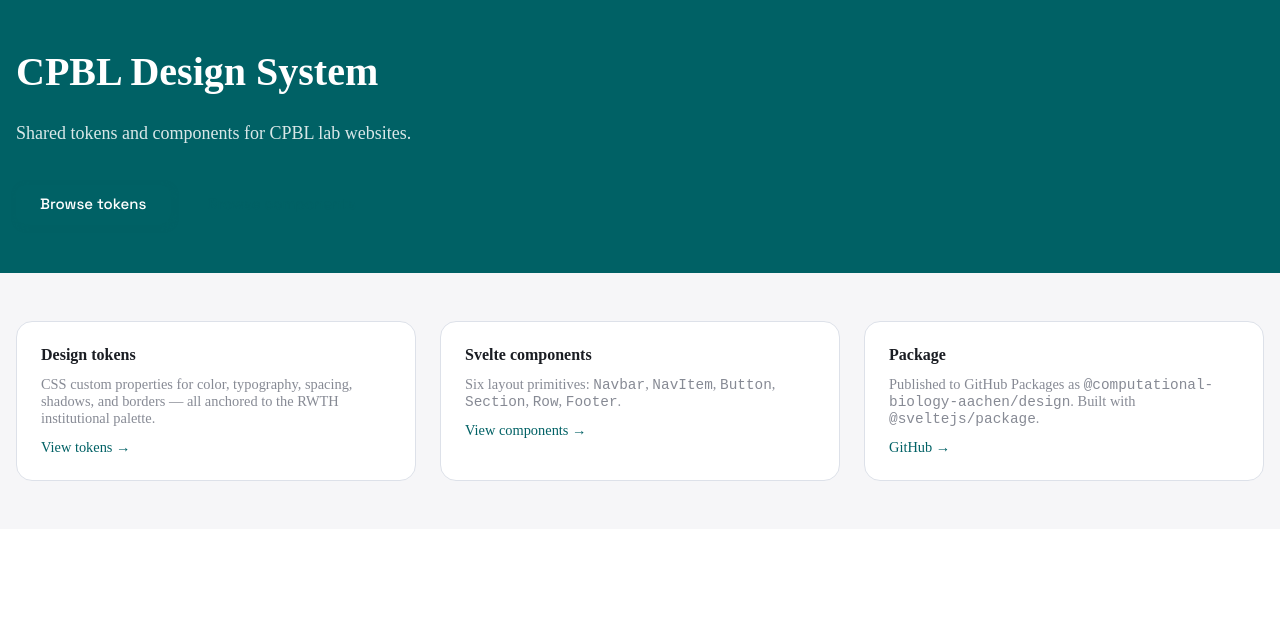
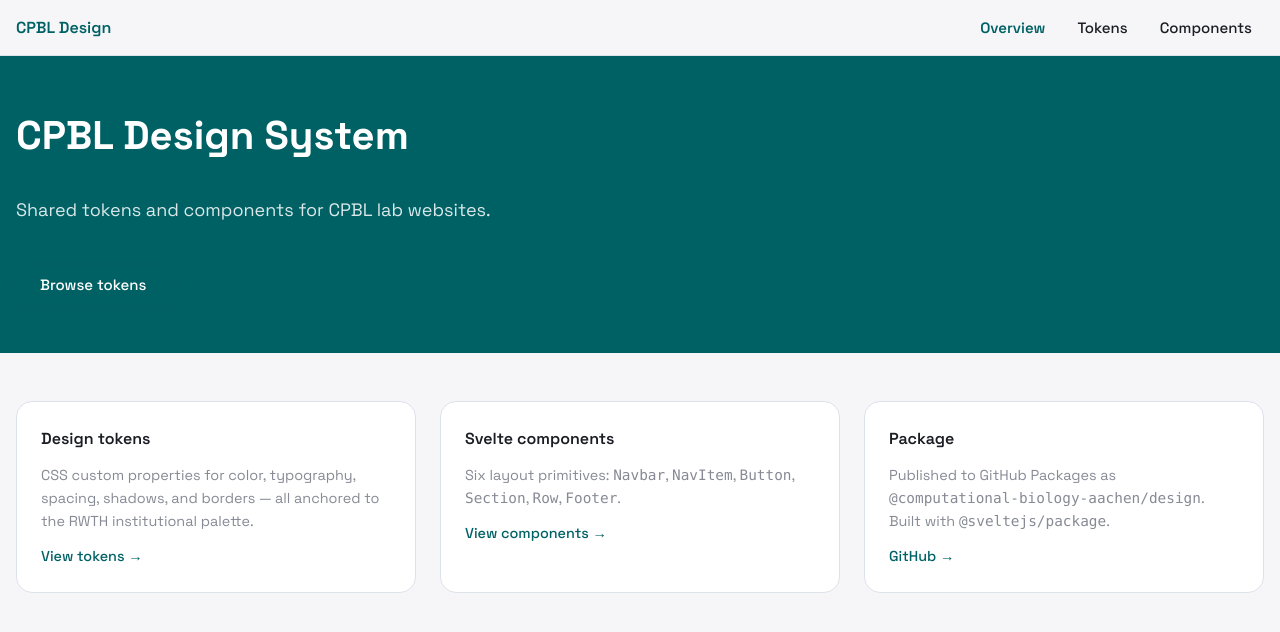
Before and after one commit to Computational-Biology-Aachen/design, a SvelteKit app: page / in a window 1280 px wide. Shown: the top 632 px of the page. Built offline with nearby package versions, Linux system fonts and the light colour scheme.

Commit message:
feat(showcase): add global styles and navbar layout
Flesh out app.css with base resets, design token defaults, and
showcase-specific utility classes (preview panels, code blocks).
Add a Navbar to the root layout so all showcase routes share navigation.

```diff
--- a/src/app.css
+++ b/src/app.css
@@ -1 +1,84 @@
-@import './lib/tokens.css';
+@import "./lib/tokens.css";
+
+*,
+*::before,
+*::after {
+  box-sizing: border-box;
+}
+
+html,
+body {
+  margin: 0;
+  background-color: var(--color-bg);
+  padding: 0;
+  color: var(--color-text);
+  font-size: var(--font-size-base);
+  line-height: var(--line-height-base);
+  font-family: var(--font-sans);
+}
+
+a {
+  color: var(--color-primary);
+}
+
+/* ── Showcase-specific utilities ────────── */
+
+.showcase-page {
+  display: grid;
+  grid-template-columns: 180px minmax(0, 1fr);
+  align-items: start;
+  gap: var(--space-12);
+  margin: 0 auto;
+  padding: var(--space-12) var(--space-4);
+  max-width: 1100px;
+}
+
+@media (max-width: 768px) {
+  .showcase-page {
+    grid-template-columns: 1fr;
+  }
+
+  .showcase-page > :first-child {
+    display: none;
+  }
+}
+
+.preview {
+  margin-bottom: var(--space-3);
+  border: var(--border);
+  border-radius: var(--radius-lg);
+  background-color: var(--color-surface);
+  padding: var(--space-8);
+}
+
+.preview-primary {
+  margin-bottom: var(--space-3);
+  border: var(--border);
+  border-radius: var(--radius-lg);
+  background-color: var(--color-primary);
+  padding: var(--space-8);
+}
+
+.preview-inset {
+  margin-bottom: var(--space-3);
+  border: var(--border);
+  border-radius: var(--radius-lg);
+  background: repeating-conic-gradient(#e8eaed 0% 25%, transparent 0% 50%) 0 0 /
+    16px 16px;
+  padding: var(--space-8);
+}
+
+pre {
+  margin: 0;
+  border-radius: var(--radius-md);
+  background-color: var(--color-text);
+  padding: var(--space-4);
+  overflow-x: auto;
+  color: var(--color-text-inverse);
+  font-size: 0.8125rem;
+  font-family: var(--font-mono);
+}
+
+code {
+  font-family: var(--font-mono);
+}
--- a/src/routes/+layout.svelte
+++ b/src/routes/+layout.svelte
@@ -1,6 +1,25 @@
 <script lang="ts">
+  import { Navbar, NavItem } from "$lib/index.js";
   import "../app.css";
-  const { children } = $props();
+
+  let { children } = $props();
 </script>
 
+<Navbar>
+  {#snippet brand()}
+    <span class="brand">CPBL Design</span>
+  {/snippet}
+  <NavItem href="/">Overview</NavItem>
+  <NavItem href="/tokens">Tokens</NavItem>
+  <NavItem href="/components">Components</NavItem>
+</Navbar>
+
 {@render children()}
+
+<style>
+  .brand {
+    color: var(--color-primary);
+    font-weight: 600;
+    font-size: 1rem;
+  }
+</style>
```
